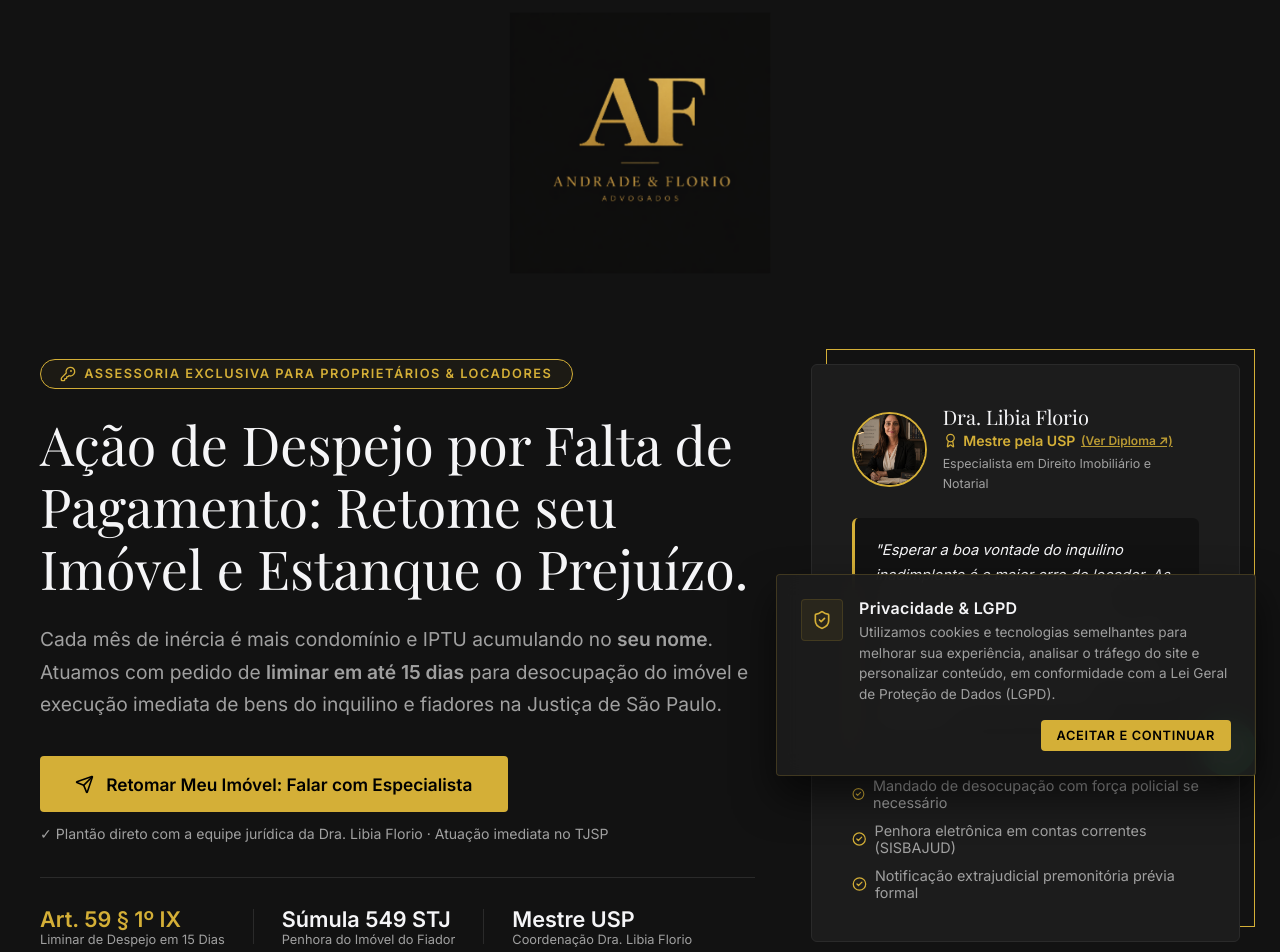
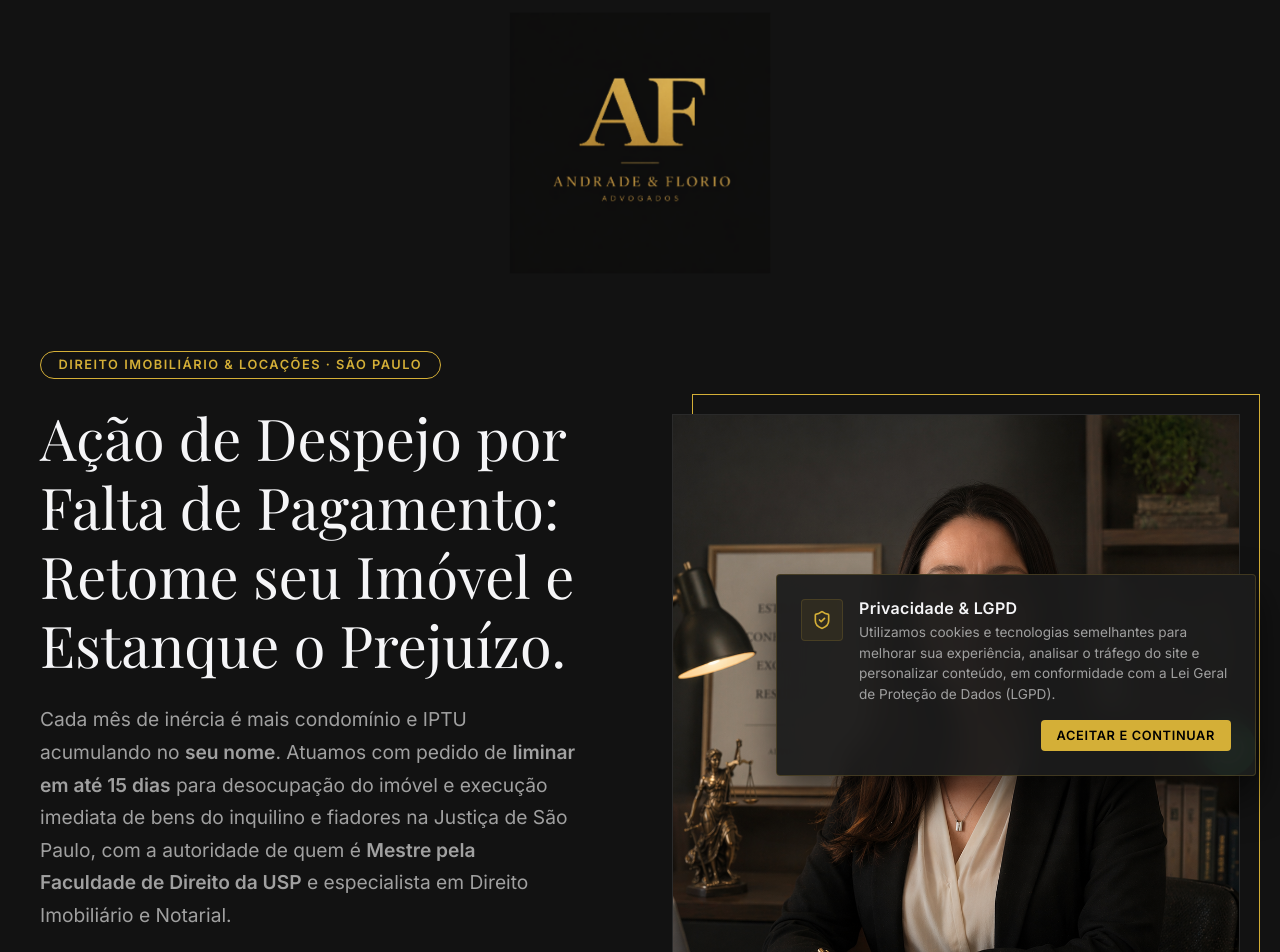
Before and after one commit to aleandrade926/andrade-florio-web, a React (Vite) app: page /espejo in a window 1280 px wide. Shown: the top 952 px of the page. Built offline with nearby package versions, Linux system fonts and the light colour scheme; a web font is replaced by a local one.

Commit message:
fix(despejo): hero com retrato nobre da Dra Libia e autoridade institucional identica a /inventario

```diff
--- a/src/pages/Despejo.jsx
+++ b/src/pages/Despejo.jsx
@@ -17,7 +17,7 @@ import {
   Search,
   Award
 } from 'lucide-react';
-import { Navbar, Footer, StickyWhatsApp, handleWhatsAppClick } from '../components/Shared';
+import { Navbar, Footer, StickyWhatsApp, handleWhatsAppClick, LinkedinIcon } from '../components/Shared';
 
 const customPageStyles = `
   .despejo-badge {
@@ -318,46 +318,47 @@ Preciso do apoio do escritório para entrar com a Ação de Despejo e estancar e
       <Navbar />
 
       {/* Hero Section */}
-      <section className="section" style={{ paddingTop: '4.5rem', paddingBottom: '3.5rem', overflow: 'hidden' }}>
+      <section className="section" style={{ paddingTop: '4rem', overflow: 'hidden' }}>
         <div className="container">
-          <div className="hero-grid" style={{ display: 'grid', gridTemplateColumns: '1.25fr 0.75fr', gap: '3.5rem', alignItems: 'center' }}>
-            {/* Coluna de Texto Principal */}
-            <div>
-              <div className="despejo-badge">
-                <KeyRound size={16} /> Assessoria Exclusiva para Proprietários & Locadores
+          <div style={{ display: 'grid', gridTemplateColumns: 'repeat(auto-fit, minmax(320px, 1fr))', gap: '4rem', alignItems: 'center' }}>
+            {/* Texto */}
+            <div style={{ paddingRight: '2rem' }}>
+              <div style={{
+                display: 'inline-block',
+                padding: '0.35rem 1.1rem',
+                border: '1px solid var(--accent-gold)',
+                borderRadius: '50px',
+                color: 'var(--accent-gold)',
+                fontSize: '0.8rem',
+                fontWeight: 600,
+                letterSpacing: '1.5px',
+                textTransform: 'uppercase',
+                marginBottom: '1.5rem'
+              }}>
+                Direito Imobiliário & Locações · São Paulo
               </div>
-              <h1 style={{ marginBottom: '1.5rem', fontSize: 'clamp(2.2rem, 4.2vw, 3.5rem)', lineHeight: 1.15 }}>
+              <h1 style={{ marginBottom: '1.5rem', fontSize: 'clamp(2.3rem, 4.5vw, 3.6rem)', lineHeight: 1.2 }}>
                 Ação de Despejo por Falta de Pagamento: Retome seu Imóvel e Estanque o Prejuízo.
               </h1>
-              <p style={{ color: 'var(--text-muted)', fontSize: '1.2rem', marginBottom: '2.2rem', lineHeight: 1.7 }}>
-                Cada mês de inércia é mais condomínio e IPTU acumulando no <strong>seu nome</strong>. Atuamos com pedido de <strong>liminar em até 15 dias</strong> para desocupação do imóvel e execução imediata de bens do inquilino e fiadores na Justiça de São Paulo.
+              <p style={{ color: 'var(--text-muted)', fontSize: '1.2rem', marginBottom: '2.5rem', lineHeight: 1.7 }}>
+                Cada mês de inércia é mais condomínio e IPTU acumulando no <strong>seu nome</strong>. Atuamos com pedido de <strong>liminar em até 15 dias</strong> para desocupação do imóvel e execução imediata de bens do inquilino e fiadores na Justiça de São Paulo, com a autoridade de quem é <strong>Mestre pela Faculdade de Direito da USP</strong> e especialista em Direito Imobiliário e Notarial.
               </p>
 
-              {/* Botão de Alta Conversão */}
-              <div style={{ display: 'flex', flexDirection: 'column', gap: '0.8rem', alignItems: 'flex-start', marginBottom: '2.2rem' }}>
+              <div style={{ display: 'flex', flexDirection: 'column', gap: '1rem', alignItems: 'flex-start', marginBottom: '2.5rem' }}>
                 <button
+                  className="btn-gold"
                   onClick={() => handleWhatsAppAction()}
-                  className="btn-gold"
-                  style={{
-                    border: 'none',
-                    cursor: 'pointer',
-                    display: 'inline-flex',
-                    alignItems: 'center',
-                    gap: '0.75rem',
-                    padding: '1.1rem 2.2rem',
-                    fontSize: '1.08rem',
-                    fontWeight: 700
-                  }}
+                  style={{ border: 'none', cursor: 'pointer', display: 'inline-flex', alignItems: 'center', fontFamily: 'inherit', fontSize: '1.05rem', gap: '0.5rem', padding: '1rem 2rem' }}
                 >
                   <Send size={19} />
-                  Retomar Meu Imóvel: Falar com Especialista
+                  Iniciar Ação de Despejo via WhatsApp
                 </button>
-                <span style={{ fontSize: '0.88rem', color: 'var(--text-muted)' }}>
-                  ✓ Plantão direto com a equipe jurídica da Dra. Libia Florio · Atuação imediata no TJSP
+                <span style={{ fontSize: '0.85rem', color: 'var(--text-muted)' }}>
+                  ✓ Atendimento sigiloso e direto com a equipe jurídica da Dra. Libia Florio
                 </span>
               </div>
 
-              {/* Prova de Autoridade / Métricas Legais */}
+              {/* Indicadores Legais */}
               <div style={{ display: 'flex', alignItems: 'center', gap: '1.75rem', borderTop: '1px solid var(--bg-surface-light)', paddingTop: '1.75rem', flexWrap: 'wrap' }}>
                 <div>
                   <div style={{ fontSize: '1.35rem', fontWeight: 700, color: 'var(--accent-gold)' }}>Art. 59 § 1º IX</div>
@@ -371,82 +372,32 @@ Preciso do apoio do escritório para entrar com a Ação de Despejo e estancar e
                 <div style={{ width: '1px', height: '35px', background: 'var(--bg-surface-light)' }}></div>
                 <div>
                   <div style={{ fontSize: '1.35rem', fontWeight: 700, color: 'var(--text-main)' }}>Mestre USP</div>
-                  <div style={{ fontSize: '0.8rem', color: 'var(--text-muted)' }}>Coordenação Dra. Libia Florio</div>
+                  <div style={{ fontSize: '0.8rem', color: 'var(--text-muted)' }}>Dra. Libia Florio</div>
                 </div>
               </div>
             </div>
 
-            {/* Imagem de Autoridade / Card Lateral */}
+            {/* Imagem Oficial Grande com Borda Deslocada */}
             <div style={{ position: 'relative' }}>
-              <div
-                style={{
-                  position: 'absolute',
-                  top: '-15px',
-                  right: '-15px',
-                  width: '100%',
-                  height: '100%',
-                  border: '1px solid var(--accent-gold)',
-                  zIndex: 0
-                }}
-              ></div>
-              <div
-                style={{
-                  position: 'relative',
-                  zIndex: 1,
-                  background: 'var(--bg-surface)',
-                  border: '1px solid var(--bg-surface-light)',
-                  padding: '2.5rem',
-                  borderRadius: '6px'
-                }}
-              >
-                <div style={{ display: 'flex', alignItems: 'center', gap: '1rem', marginBottom: '1.5rem' }}>
+              <div style={{
+                position: 'absolute', top: '-20px', right: '-20px', width: '100%', height: '100%',
+                border: '1px solid var(--accent-gold)', zIndex: 0
+              }}></div>
               <img
                 src="/dra-libia.png"
-                    alt="Dra. Libia Florio - Advogada Especialista em Direito Imobiliário"
-                    style={{ width: '75px', height: '75px', borderRadius: '50%', objectFit: 'cover', border: '2px solid var(--accent-gold)' }}
-                    onError={(e) => { e.target.style.display = 'none'; }}
+                alt="Dra. Libia Florio - Advogada Especialista em Direito Imobiliário e Notarial"
+                style={{ position: 'relative', zIndex: 1, objectFit: 'cover', width: '100%', height: 'auto', border: '1px solid var(--bg-surface-light)' }}
+                onError={(e) => {
+                  e.target.style.display = 'none';
+                  e.target.nextSibling.style.display = 'flex';
+                }}
               />
-                  <div>
-                    <h3 style={{ fontSize: '1.25rem', marginBottom: '0.2rem' }}>Dra. Libia Florio</h3>
-                    <div
-                      onClick={() => setIsDiplomaOpen(true)}
-                      style={{
-                        fontSize: '0.88rem',
-                        color: 'var(--accent-gold)',
-                        cursor: 'pointer',
-                        display: 'inline-flex',
-                        alignItems: 'center',
-                        gap: '0.35rem',
-                        fontWeight: 600,
-                        transition: 'opacity 0.2s ease'
-                      }}
-                      onMouseOver={e => e.currentTarget.style.opacity = '0.8'}
-                      onMouseOut={e => e.currentTarget.style.opacity = '1'}
-                      title="Clique para visualizar o diploma oficial de Mestrado da USP"
-                    >
-                      <Award size={15} /> Mestre pela USP <span style={{ fontSize: '0.75rem', textDecoration: 'underline', opacity: 0.85 }}>(Ver Diploma ↗)</span>
-                    </div>
-                    <p style={{ fontSize: '0.78rem', color: 'var(--text-muted)', marginTop: '0.15rem' }}>Especialista em Direito Imobiliário e Notarial</p>
-                  </div>
-                </div>
-
-                <div style={{ background: 'rgba(0,0,0,0.35)', padding: '1.25rem', borderRadius: '6px', borderLeft: '3px solid var(--accent-gold)', marginBottom: '1.5rem' }}>
-                  <p style={{ fontSize: '0.92rem', color: 'var(--text-main)', fontStyle: 'italic', lineHeight: 1.65 }}>
-                    "Esperar a boa vontade do inquilino inadimplente é o maior erro do locador. As dívidas de condomínio e IPTU são obrigações propter rem que recaem sobre o proprietário. A única forma de salvar o imóvel é o despejo liminar ágil combinado com o bloqueio patrimonial dos devedores."
-                  </p>
-                </div>
-
-                <div style={{ display: 'flex', flexDirection: 'column', gap: '0.7rem', fontSize: '0.9rem', color: 'var(--text-muted)' }}>
-                  <div style={{ display: 'flex', alignItems: 'center', gap: '0.5rem' }}>
-                    <CheckCircle2 size={16} color="var(--accent-gold)" /> Mandado de desocupação com força policial se necessário
-                  </div>
-                  <div style={{ display: 'flex', alignItems: 'center', gap: '0.5rem' }}>
-                    <CheckCircle2 size={16} color="var(--accent-gold)" /> Penhora eletrônica em contas correntes (SISBAJUD)
-                  </div>
-                  <div style={{ display: 'flex', alignItems: 'center', gap: '0.5rem' }}>
-                    <CheckCircle2 size={16} color="var(--accent-gold)" /> Notificação extrajudicial premonitória prévia formal
-                  </div>
-                </div>
+              <div style={{
+                display: 'none', position: 'relative', zIndex: 1, width: '100%', aspectRatio: '3/4',
+                backgroundColor: 'var(--bg-surface)', border: '1px solid var(--bg-surface-light)',
+                alignItems: 'center', justifyContent: 'center', flexDirection: 'column', color: 'var(--text-muted)'
+              }}>
+                <span style={{ fontSize: '0.9rem', marginBottom: '1rem' }}>[ Dra. Libia Florio ]</span>
               </div>
             </div>
           </div>
@@ -790,98 +741,76 @@ Preciso do apoio do escritório para entrar com a Ação de Despejo e estancar e
         </div>
       </section>
 
-      {/* Seção de Autoridade & Prova Visual: Dra. Líbia Florio & Diploma USP */}
-      <section className="section" style={{ padding: '4.5rem 0', backgroundColor: 'var(--bg-color)', borderTop: '1px solid var(--bg-surface-light)' }}>
+      {/* Autoridade (Bio Boutique & Formação de Elite) */}
+      <section className="section" style={{ backgroundColor: 'var(--bg-surface)' }}>
         <div className="container">
-          <div style={{ display: 'grid', gridTemplateColumns: 'repeat(auto-fit, minmax(320px, 1fr))', gap: '3.5rem', alignItems: 'center' }}>
-            {/* Texto de Autoridade */}
-            <div>
-              <div className="despejo-badge">
-                <Award size={16} /> Excelência Acadêmica & Prática Forense
+          <div style={{ display: 'grid', gridTemplateColumns: 'repeat(auto-fit, minmax(300px, 1fr))', gap: '4rem', alignItems: 'center' }}>
+            <div style={{ order: 2 }}>
+               <div style={{ display: 'flex', alignItems: 'center', gap: '1rem', marginBottom: '0.5rem' }}>
+                 <h2 style={{ fontSize: '2.5rem', margin: 0 }}>Dra. Libia Florio</h2>
+                 <a
+                   href="https://www.linkedin.com/in/libiaflorio/" target="_blank" rel="noopener noreferrer"
+                   style={{ color: 'var(--accent-gold)', display: 'flex', transition: 'opacity 0.2s ease' }}
+                   onMouseOver={e => e.currentTarget.style.opacity = '0.7'}
+                   onMouseOut={e => e.currentTarget.style.opacity = '1'}
+                   aria-label="LinkedIn Dra. Libia Florio"
+                 >
+                   <LinkedinIcon size={32} />
+                 </a>
                </div>
-              <h2 style={{ fontSize: 'clamp(1.9rem, 3.5vw, 2.5rem)', marginBottom: '1.25rem', lineHeight: 1.2 }}>
-                Condução Jurídica por Quem Domina as Cortes Paulistas
-              </h2>
-              <p style={{ color: 'var(--text-muted)', fontSize: '1.05rem', lineHeight: 1.7, marginBottom: '1.5rem' }}>
-                A <strong>Dra. Líbia Florio</strong> é Mestre pela prestigiada <strong>Faculdade de Direito da Universidade de São Paulo (USP)</strong>, com mais de 30 anos de prática jurídica em Direito Imobiliário, Notarial e Registral.
+               <p style={{ color: 'var(--accent-gold)', textTransform: 'uppercase', letterSpacing: '1px', fontSize: '0.85rem', marginBottom: '2rem' }}>
+                 Advogada Especialista em Direito Notarial, Registral e Imobiliário
                </p>
-              <p style={{ color: 'var(--text-muted)', fontSize: '1.05rem', lineHeight: 1.7, marginBottom: '2rem' }}>
-                Em disputas de despejo, a solidez técnica na formulação do pedido liminar e na execução de bens garante que o locador não perca meses com despachos protelatórios ou decisões interlocutórias desfavoráveis.
+               <p style={{ fontSize: '1.1rem', color: 'var(--text-muted)', marginBottom: '1.5rem', lineHeight: '1.7' }}>
+                 A Dra. Libia Cristiane Correa e Andrade e Florio é <strong>Mestre em Direito Comercial pela Faculdade de Direito da Universidade de São Paulo (USP)</strong> e pós-graduada especialista em <strong>Direito Notarial e Registral</strong> pela Legale Educacional.
+               </p>
+               <p style={{ fontSize: '1.1rem', color: 'var(--text-muted)', marginBottom: '2rem', lineHeight: '1.7' }}>
+                 Com mais de 30 anos de atuação no mercado jurídico paulistano e profundo conhecimento dos procedimentos perante os Cartórios de Notas e Registros de Imóveis, é Membro Efetivo da Comissão Especial de Direito Imobiliário da OAB/SP. Sua prática é pautada na discrição, rigor técnico e foco em resultados concretos para a retomada rápida da posse e proteção do patrimônio do locador.
                </p>
 
-              {/* Grid de Credenciais */}
-              <div style={{ display: 'grid', gridTemplateColumns: 'repeat(auto-fit, minmax(130px, 1fr))', gap: '1.25rem', borderTop: '1px solid var(--bg-surface-light)', paddingTop: '1.5rem', marginBottom: '2rem' }}>
+               <div style={{ display: 'flex', gap: '2rem', marginTop: '2rem', borderTop: '1px solid var(--bg-surface-light)', paddingTop: '2rem' }}>
                   <div>
-                  <div style={{ fontSize: '1.6rem', fontWeight: 700, color: 'var(--accent-gold)' }}>USP</div>
-                  <div style={{ fontSize: '0.82rem', color: 'var(--text-muted)' }}>Mestrado em Direito</div>
+                    <strong style={{ fontSize: '1.5rem', color: 'var(--text-main)', display: 'block' }}>USP</strong>
+                    <span style={{ fontSize: '0.85rem', color: 'var(--text-muted)' }}>Mestrado em Direito</span>
                   </div>
                   <div>
-                  <div style={{ fontSize: '1.6rem', fontWeight: 700, color: 'var(--text-main)' }}>30+ Anos</div>
-                  <div style={{ fontSize: '0.82rem', color: 'var(--text-muted)' }}>Experiência Forense</div>
+                    <strong style={{ fontSize: '1.5rem', color: 'var(--text-main)', display: 'block' }}>30+</strong>
+                    <span style={{ fontSize: '0.85rem', color: 'var(--text-muted)' }}>Anos de Prática Jurídica</span>
                   </div>
                   <div>
-                  <div style={{ fontSize: '1.6rem', fontWeight: 700, color: 'var(--text-main)' }}>OAB/SP</div>
-                  <div style={{ fontSize: '0.82rem', color: 'var(--text-muted)' }}>Comissão Especial</div>
+                    <strong style={{ fontSize: '1.5rem', color: 'var(--text-main)', display: 'block' }}>OAB/SP</strong>
+                    <span style={{ fontSize: '0.85rem', color: 'var(--text-muted)' }}>Comissão Especial</span>
+                  </div>
                </div>
             </div>
 
-              <button
-                onClick={() => setIsDiplomaOpen(true)}
-                className="btn-outline"
-                style={{
-                  cursor: 'pointer',
-                  display: 'inline-flex',
-                  alignItems: 'center',
-                  gap: '0.6rem',
-                  padding: '0.85rem 1.6rem',
-                  fontSize: '0.95rem',
-                  fontWeight: 600
-                }}
-              >
-                <Search size={17} />
-                Visualizar Diploma Oficial da USP
-              </button>
-            </div>
-
-            {/* Imagem do Diploma com Lightbox Trigger */}
-            <div>
+            <div style={{ order: 1 }}>
+               {/* Diploma USP */}
                <div
                  style={{
-                  position: 'relative',
-                  padding: '1rem',
-                  background: 'var(--bg-surface)',
-                  border: '1px solid var(--accent-gold)',
-                  borderRadius: '8px',
-                  cursor: 'pointer',
-                  overflow: 'hidden',
-                  boxShadow: '0 15px 35px rgba(0,0,0,0.4)',
-                  transition: 'transform 0.3s ease'
+                   position: 'relative', padding: '1rem', background: 'var(--bg-surface-light)',
+                   border: '1px solid var(--accent-gold)', cursor: 'pointer', overflow: 'hidden'
                  }}
                  onClick={() => setIsDiplomaOpen(true)}
-                onMouseOver={e => e.currentTarget.querySelector('.diploma-overlay').style.opacity = '1'}
-                onMouseOut={e => e.currentTarget.querySelector('.diploma-overlay').style.opacity = '0'}
+                 onMouseOver={e => e.currentTarget.lastChild.style.opacity = '1'}
+                 onMouseOut={e => e.currentTarget.lastChild.style.opacity = '0'}
                >
                  <img
                    src="/diploma-usp.jpg"
                    alt="Diploma de Mestrado da USP - Dra. Libia Florio"
-                  style={{ width: '100%', height: 'auto', display: 'block', borderRadius: '4px', border: '1px solid var(--bg-surface-light)' }}
+                   style={{ width: '100%', height: 'auto', display: 'block', border: '1px solid var(--bg-surface)' }}
                  />
-                <div
-                  className="diploma-overlay"
-                  style={{
+                 <div style={{
                    position: 'absolute', top: 0, left: 0, width: '100%', height: '100%',
-                    background: 'rgba(17, 17, 17, 0.78)', display: 'flex', flexDirection: 'column',
+                   background: 'rgba(17, 17, 17, 0.7)', display: 'flex', flexDirection: 'column',
                    alignItems: 'center', justifyContent: 'center', opacity: 0, transition: 'opacity 0.3s ease', pointerEvents: 'none'
-                  }}
-                >
-                  <Search size={42} color="var(--accent-gold)" style={{ marginBottom: '0.6rem' }} />
-                  <span style={{ color: 'var(--accent-gold)', letterSpacing: '2px', textTransform: 'uppercase', fontSize: '0.88rem', fontWeight: 700 }}>
-                    Clique para Ampliar
-                  </span>
+                 }}>
+                   <Search size={40} color="var(--accent-gold)" style={{ marginBottom: '0.5rem' }} />
+                   <span style={{ color: 'var(--accent-gold)', letterSpacing: '2px', textTransform: 'uppercase', fontSize: '0.85rem' }}>Ampliar</span>
                  </div>
                </div>
                <p style={{ textAlign: 'center', color: 'var(--text-muted)', fontSize: '0.85rem', marginTop: '1rem', fontStyle: 'italic' }}>
-                Mestrado em Direito - Faculdade de Direito do Largo de São Francisco (USP)
+                 Mestrado em Direito Comercial - Universidade de São Paulo (USP)
                </p>
             </div>
           </div>
```
Lines whose indentation alone changed are shown as unchanged.
